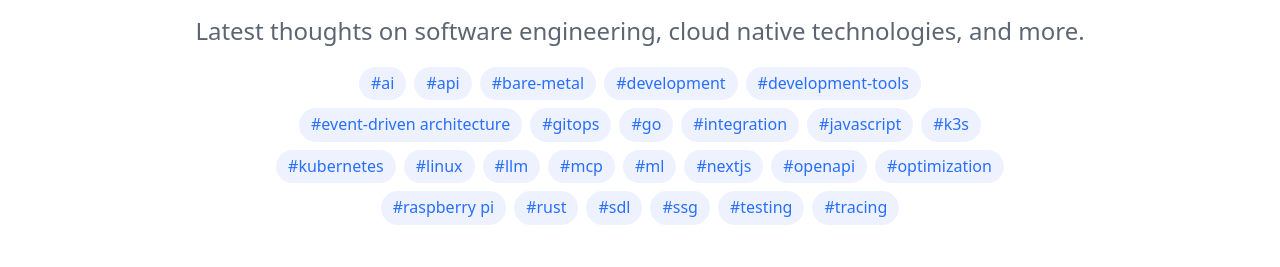
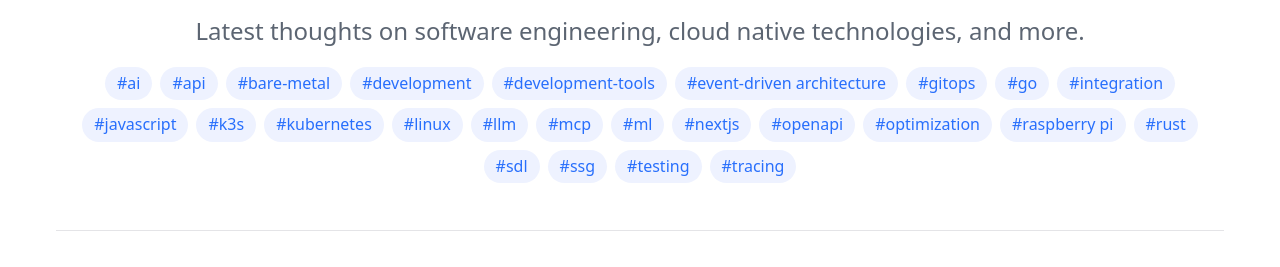
Before and after one commit to edenreich/engineering-blog, a Next.js app: page / in a window 1280 px wide. Shown: the part 183-450 px from the top of the page. Built offline with nearby package versions, Linux system fonts and the light colour scheme.

Commit message:
style: Adjust TagList component width for improved layout consistency
Signed-off-by: Eden Reich <eden.reich@gmail.com>

```diff
--- a/components/TagList.tsx
+++ b/components/TagList.tsx
@@ -15,7 +15,7 @@
   const sortedTags = [...initialTags].sort();
 
   return (
-    <div className="blog-post-tags flex flex-wrap justify-center gap-2 max-w-3xl">
+    <div className="blog-post-tags flex flex-wrap justify-center gap-2 w-full">
       {sortedTags.map((tag, index) => (
         <Link
           key={index}
```
